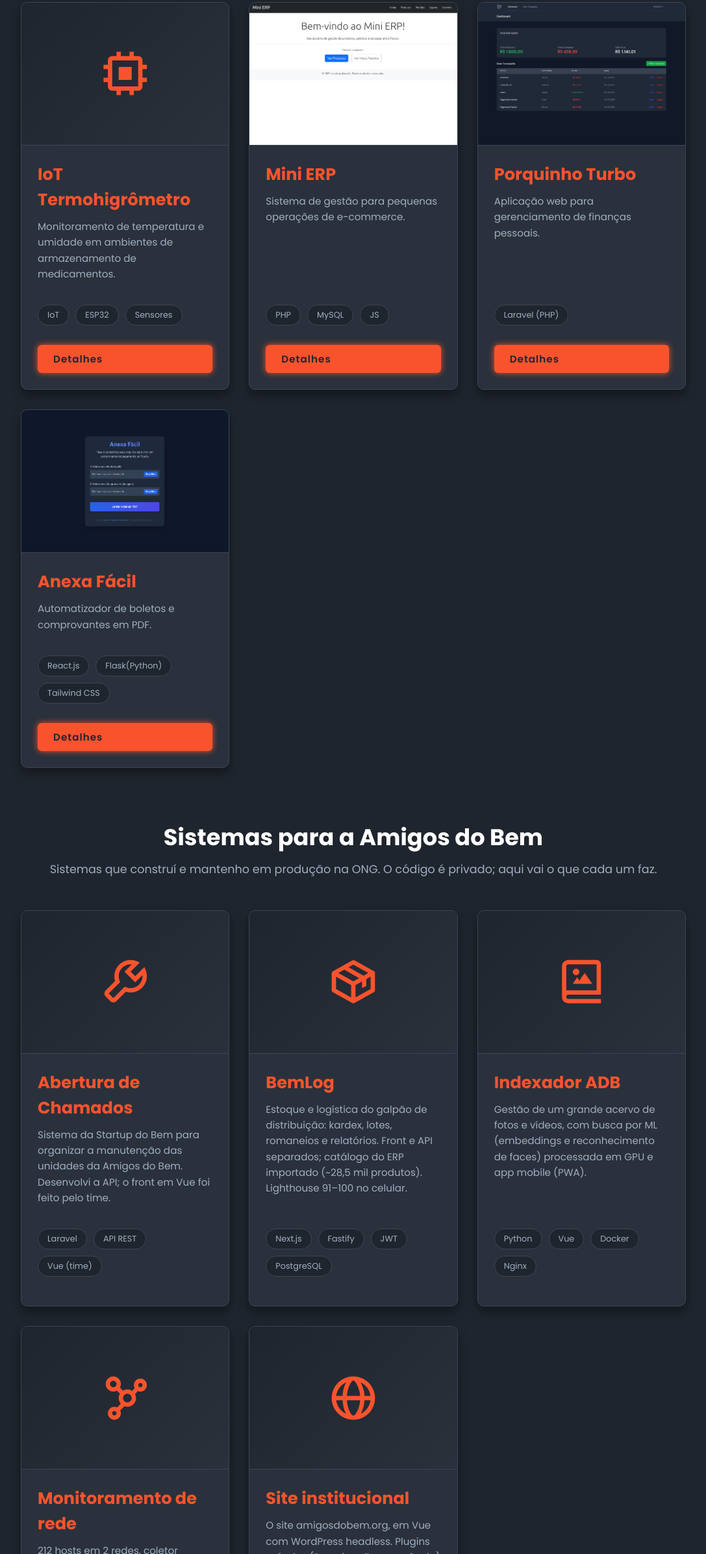
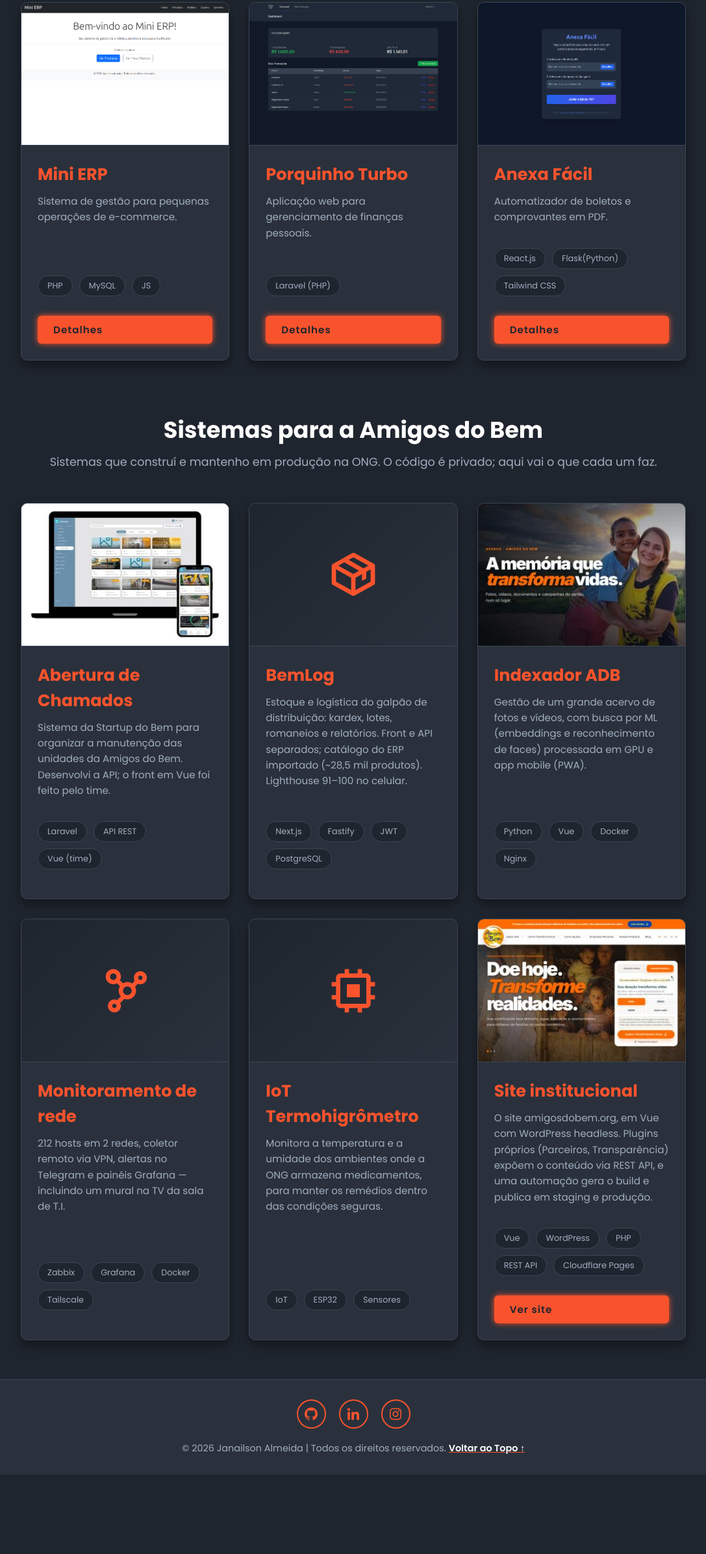
Before and after one commit to janailsonf-a/projeto-portifolio, a plain HTML site: page projetos/projetos.html in a window 1280 px wide. Shown: the part 901-3293 px from the top of the page at 65% size, without its empty margins (96-1183 px from the left). After the commit the page ends 3171 px from the top, so only its background shows below. Drawn offline with nearby package versions, Linux system fonts and the light colour scheme.

Commit message:
Add screenshots for NGO systems

```diff
--- a/projetos.js
+++ b/projetos.js
@@ -58,14 +58,6 @@ document.addEventListener('DOMContentLoaded', () => {
             description: "Sistema de help desk para gestão de chamados e solicitações internas, construído com Laravel. Tem autenticação, interface web e API para integração com outros sistemas.",
             tech: ["Laravel", "PHP", "API REST"],
             github: "https://github.com/janailsonf-a/Central-Desk",
-            demo: null,
-            images: []
-        },
-        "termohigrometro": {
-            title: "IoT Termohigrômetro",
-            description: "Projeto de Internet das Coisas para monitorar a temperatura e a umidade de ambientes onde ficam armazenados medicamentos. Um ESP32 lê os sensores e acompanha as condições do ambiente, que precisam ficar dentro de faixas seguras para preservar os remédios.",
-            tech: ["IoT", "ESP32", "Sensores"],
-            github: null,
             demo: null,
             images: []
         },
--- a/projetos/projetos.html
+++ b/projetos/projetos.html
@@ -89,20 +89,6 @@
                 </div>
             </div>
 
-            <div class="project-card" data-tech="iot,esp32">
-                <div class="project-card-image project-card-placeholder"><i class='bx bx-chip'></i></div>
-                <div class="project-card-content">
-                    <h2>IoT Termohigrômetro</h2>
-                    <p>Monitoramento de temperatura e umidade em ambientes de armazenamento de medicamentos.</p>
-                    <div class="project-card-tech">
-                        <span>IoT</span><span>ESP32</span><span>Sensores</span>
-                    </div>
-                    <div class="project-card-links">
-                        <a href="#" class="btn btn-detail" data-project-id="termohigrometro">Detalhes</a>
-                    </div>
-                </div>
-            </div>
-
             <div class="project-card" data-tech="php,mysql,javascript">
                 <img src="img/miniErp.png" alt="Mini ERP" class="project-card-image">
                 <div class="project-card-content">
@@ -153,7 +139,7 @@
 
         <div class="projects-grid projects-grid-ong">
             <div class="project-card">
-                <div class="project-card-image project-card-placeholder"><i class='bx bx-wrench'></i></div>
+                <img src="img/aberturaChamados.jpg" alt="Sistema de Abertura de Chamados no notebook e no celular" class="project-card-image" style="object-fit: contain; background-color: #ffffff;" loading="lazy">
                 <div class="project-card-content">
                     <h2>Abertura de Chamados</h2>
                     <p>Sistema da Startup do Bem para organizar a manutenção das unidades da Amigos do Bem. Desenvolvi a API; o front em Vue foi feito pelo time.</p>
@@ -175,7 +161,7 @@
             </div>
 
             <div class="project-card">
-                <div class="project-card-image project-card-placeholder"><i class='bx bx-photo-album'></i></div>
+                <img src="img/indexadorAdb.jpg" alt="Tela de entrada do Indexador ADB, acervo digital da Amigos do Bem" class="project-card-image" style="object-position: left center;" loading="lazy">
                 <div class="project-card-content">
                     <h2>Indexador ADB</h2>
                     <p>Gestão de um grande acervo de fotos e vídeos, com busca por ML (embeddings e reconhecimento de faces) processada em GPU e app mobile (PWA).</p>
@@ -197,7 +183,18 @@
             </div>
 
             <div class="project-card">
-                <div class="project-card-image project-card-placeholder"><i class='bx bx-globe'></i></div>
+                <div class="project-card-image project-card-placeholder"><i class='bx bx-chip'></i></div>
+                <div class="project-card-content">
+                    <h2>IoT Termohigrômetro</h2>
+                    <p>Monitora a temperatura e a umidade dos ambientes onde a ONG armazena medicamentos, para manter os remédios dentro das condições seguras.</p>
+                    <div class="project-card-tech">
+                        <span>IoT</span><span>ESP32</span><span>Sensores</span>
+                    </div>
+                </div>
+            </div>
+
+            <div class="project-card">
+                <img src="img/siteInstitucional.jpg" alt="Página inicial do site amigosdobem.org" class="project-card-image" loading="lazy">
                 <div class="project-card-content">
                     <h2>Site institucional</h2>
                     <p>O site amigosdobem.org, em Vue com WordPress headless. Plugins próprios (Parceiros, Transparência) expõem o conteúdo via REST API, e uma automação gera o build e publica em staging e produção.</p>
```
Also changed, not shown: home/index.html (+1 -1 lines), projetos/img/aberturaChamados.jpg (added), projetos/img/indexadorAdb.jpg (added), projetos/img/siteInstitucional.jpg (added), 1 other file.
